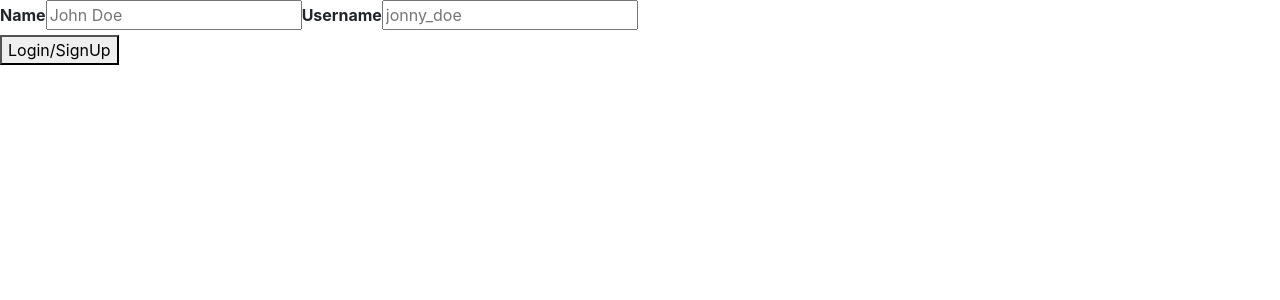
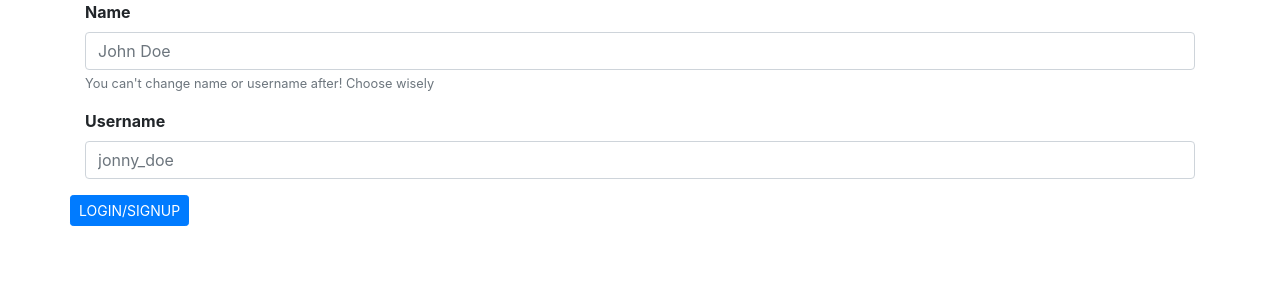
Before and after one commit to akill13/ChatApp, a React (Create React App) app in the folder frontend/chat-app/: page / in a window 1280 px wide. Shown: the top 300 px of the page. Built offline with nearby package versions, Linux system fonts and the light colour scheme.

Commit message:
A lot of css changes

```diff
--- a/frontend/chat-app/src/components/Chat.js
+++ b/frontend/chat-app/src/components/Chat.js
@@ -10,9 +10,18 @@ const Chat = (props) => {
     user = user ? user : savedUser;
 
     return !user ? (<Redirect to='/'/>) : (
-        <div>
+        <div className='col-sm-3 col-sm-offset-4'>
             <span>Hello, {user.name}</span>
-            <div>{props.messages.map((msg) => <MessageList key={msg.messageId} message={msg.message}/>)}</div>
+            <ul></ul>
+            <div className='media-body ml-3'>{props.messages.map((msg) => {
+                let className = 'text-';
+                let show = false;
+                if(user.id === msg.user.id) {
+                    className+='right';
+                 } else {className+='left'; show=true;}
+                return <MessageList key={msg.messageId} className={className} message={msg} show={show}/>
+            })}
+            </div>
             <ChatWindow user={user} sendMessage={props.sendMessage}/>
         </div>
     );
--- a/frontend/chat-app/src/components/ChatWindow.js
+++ b/frontend/chat-app/src/components/ChatWindow.js
@@ -12,14 +12,10 @@ const ChatWindow = (props) => {
     }
 
     return (
-        <div className="col-sm-3 col-sm-offset-4 frame">
-            <div>
-                <div className="msj-rta macro">
-                    <div className="text text-r" style={{background: 'whitesmoke !important'}}>
-                        <input className="mytext" value={message} onChange={e=> setMessage(e.target.value)} placeholder="Type a message"/>
-                        <button onClick={saveMessage}>Send</button>
-                    </div>
-                </div>
+        <div className="input-group mb-3">
+            <input className="form-control" value={message} onChange={e=> setMessage(e.target.value)} placeholder="Type a message"/>
+            <div className='input-group-append'>
+                <button className='btn btn-outline-secondary' type='button' onClick={saveMessage}>Send</button>
             </div>
         </div>
     );
--- a/frontend/chat-app/src/components/Form.js
+++ b/frontend/chat-app/src/components/Form.js
@@ -23,16 +23,18 @@ const Form = (props) => {
 
     return (
         <>
-            <div>
-                <div>
+            <div className='container'>
+                <div className='form-group'>
                     <label><b>Name</b></label>
-                    <input type="text" value={name} onChange={e => setName(e.target.value)} placeholder="John Doe" required/>
-
-                    <label><b>Username</b></label>
-                    <input type="text" value={username} onChange={e => setUsername(e.target.value)} placeholder="jonny_doe" required />
+                    <input type="text" className='form-control' value={name} onChange={e => setName(e.target.value)} placeholder="John Doe" required/>
+                    <small className="form-text text-muted">You can't change name or username after! Choose wisely</small>
                 </div>
-                <div>
-                    <button onClick={() => handleSubmit()}>Login/SignUp</button>
+                <div className='form-group'>
+                <label><b>Username</b></label>
+                    <input type="text" className='form-control' value={username} onChange={e => setUsername(e.target.value)} placeholder="jonny_doe" required />
+                </div>
+                <div className='row mb-3'>
+                    <button className='btn btn-sm btn-primary mt-auto text-uppercase' onClick={handleSubmit}>Login/SignUp</button>
                 </div>
             </div>
         </>
--- a/frontend/chat-app/src/components/History.js
+++ b/frontend/chat-app/src/components/History.js
@@ -27,13 +27,24 @@ const History = (props) => {
     }
 
     return(
-        <>
-        {messages.map(msg => <div key={msg.messageId}>{users.find(e => e.id === msg.user.id)?.name + ": " + msg.message + " " + msg.date}</div>)}
-        <select onChange={handleChange}>
-            {users.map(usr => <option key={usr.id} value={usr.id}>{usr.name}</option>)}
-        </select>
-        <button onClick={setUser}>Set User</button>
-        </>
+        <div className='row'>
+            <div className='col'>
+                {messages.map(msg => {
+                    return <p key={msg.messageId}>{users.find(e => e.id === msg.user.id)?.name + ": " + msg.message + " " + msg.date}</p>
+                })}
+            </div>
+            <div className='col'>
+                <div className='form-group'>
+                <label>Select a User whose messages will all be deleted at 12AM (UTC)</label>
+                    <div className='col-sm-4'>
+                        <select className='form-control' onChange={handleChange}>
+                            {users.map(usr => <option key={usr.id} value={usr.id}>{usr.name}</option>)}
+                        </select>
+                    </div>
+                    <button className='col-sm-4' onClick={setUser}>Set User</button>
+                </div>
+            </div>
+        </div>
     );
 }
 
--- a/frontend/chat-app/src/components/MessageList.js
+++ b/frontend/chat-app/src/components/MessageList.js
@@ -1,13 +1,13 @@
 import React from 'react';
 
 const MessageList = (props) => {
-    return (
-        <ul>
-            <div>
-                {props.message}
-            </div>
-        </ul>
-    )
+    return props.show ? (
+        <div>
+            <p className={props.className}>{props.message.user.username + ": " +props.message.message}</p>
+        </div>
+    ) : <div>
+            <p className={props.className}>{props.message.message}</p>
+        </div>
 }
 
 export default MessageList;
--- a/frontend/chat-app/src/routes.js
+++ b/frontend/chat-app/src/routes.js
@@ -1,14 +1,17 @@
 import React from 'react';
-import { Route } from 'react-router-dom';
+import { Route, Switch, Redirect } from 'react-router-dom';
 import Form from './components/Form';
 import Socket from './components/Socket';
 import History from './components/History';
 
 const BaseRouter = () => (
     <div>
-        <Route exact path='/' component={Form} />
-        <Route exact path='/chat' component={Socket} />
-        <Route exact path='/history' component={History}/>
+        <Switch>
+            <Route exact path='/' component={Form} />
+            <Route exact path='/chat' component={Socket} />
+            <Route exact path='/history' component={History}/>
+            <Redirect to='/'/>
+        </Switch>
     </div>
 )
 
```
